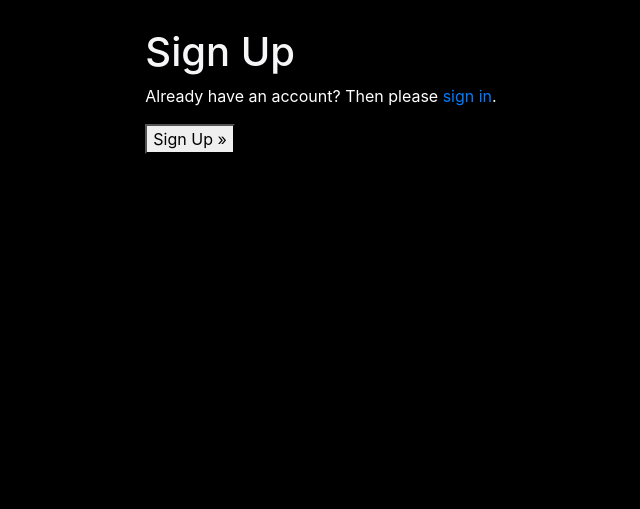
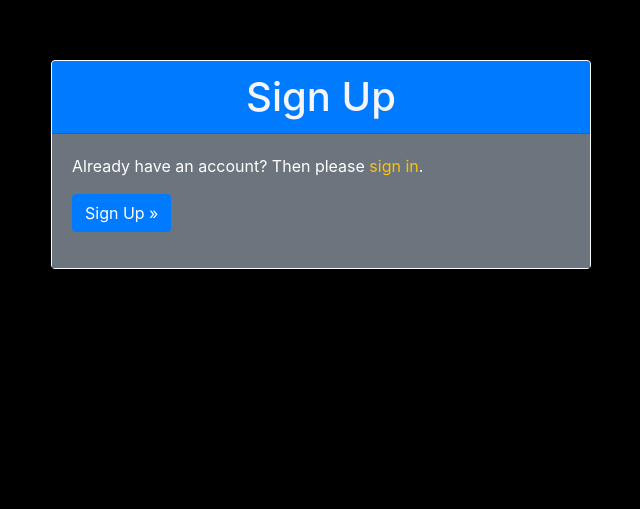
Before and after one commit to DiarmuidSheeran/games, a Django app: template templates/allauth/account/signup.html in a window 1280 px wide. Shown: the part 56-565 px from the top of the page, without its empty margins (319-959 px from the left). Run offline with Django 3.2, Linux system fonts and the light colour scheme; the template is opened without the code that fills it, so the values that code supplies are empty; some libraries are stand-ins or nearby versions; some web fonts are replaced.

Commit message:
Update styling of the login page

```diff
--- a/templates/allauth/account/signup.html
+++ b/templates/allauth/account/signup.html
@@ -1,26 +1,31 @@
 {% extends "account/base.html" %}
-
 {% load i18n %}
 
 {% block head_title %}{% trans "Signup" %}{% endblock %}
 
 {% block content %}
-<div class="container d-flex justify-content-center align-items-center">
-    <div class="row">
-        <div class="col-md-12">
-            <h1>{% trans "Sign Up" %}</h1>
-
-            <p>{% blocktrans %}Already have an account? Then please <a href="{{ login_url }}">sign in</a>.{% endblocktrans %}</p>
-
+<div class="container mt-5">
+    <div class="row justify-content-center">
+        <div class="col-md-6">
+            <div class="card border border-light rounded">
+                <div class="card-header bg-primary text-white text-center">
+                    <h1 class="mb-0">{% trans "Sign Up" %}</h1>
+                </div>
+                <div class="card-body bg-secondary">
+                    <p>{% blocktrans %}Already have an account? Then please <a href="{{ login_url }}" class="text-warning">sign in</a>.{% endblocktrans %}</p>
                     <form class="signup" id="signup_form" method="post" action="{% url 'account_signup' %}">
                         {% csrf_token %}
                         {{ form.as_p }}
                         {% if redirect_field_value %}
                         <input type="hidden" name="{{ redirect_field_name }}" value="{{ redirect_field_value }}" />
                         {% endif %}
-                <button type="submit">{% trans "Sign Up" %} &raquo;</button>
+                        <div class="form-group">
+                            <button type="submit" class="btn btn-primary">{% trans "Sign Up" %} &raquo;</button>
+                        </div>
                     </form>
                 </div>
             </div>
         </div>
+    </div>
+</div>
 {% endblock %}
```
Lines whose indentation alone changed are shown as unchanged.
